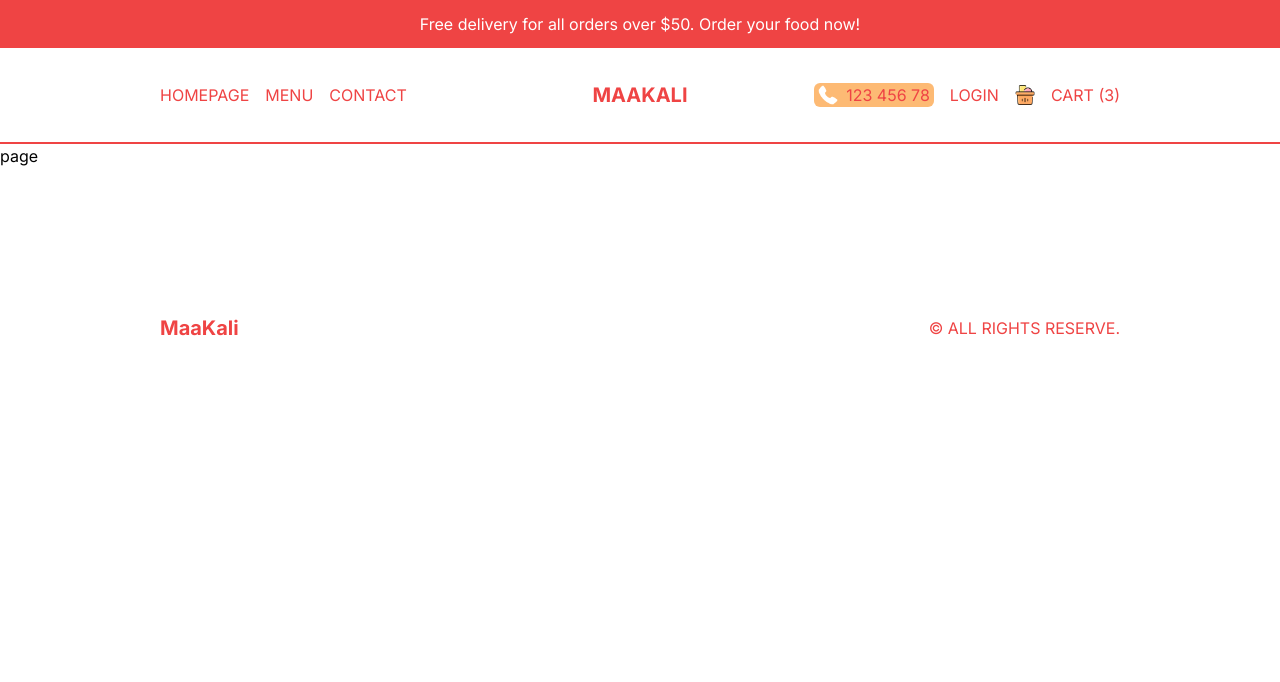
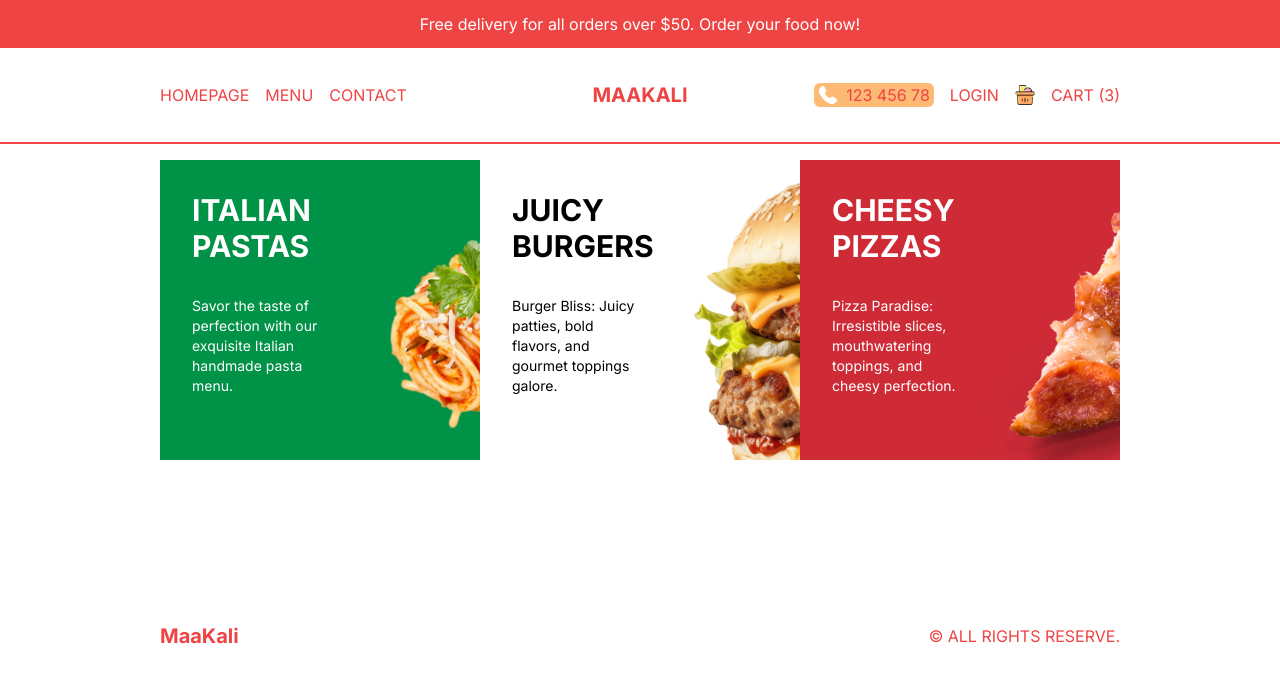
Before and after one commit to Svmpankaj/Restaurant-Food-Delivery-App, a Next.js app: page /menu in a window 1280 px wide. Shown: the top 682 px of the page. Built offline with nearby package versions, Linux system fonts and the light colour scheme.

Commit message:
adding menupage

```diff
--- a/src/app/menu/page.tsx
+++ b/src/app/menu/page.tsx
@@ -1,7 +1,28 @@
+import { menu } from "@/data";
+import Link from "next/link";
 import React from "react";
 
 const MenuPage = () => {
-  return <div>page</div>;
+  return (
+    <div className="p-4 lg:px-20 xl:px-40 h-[calc(100vh - 6 rem)] md:h-[calc(100vh - 9rem)] flex flex-col md:flex-row items-center">
+      {menu.map((category) => (
+        <Link
+          href={`/menu/${category.slug}`}
+          key={category.id}
+          className="w-full h-1/3 bg-cover p-8 md:h-1/2 "
+          style={{ backgroundImage: `url(${category.img})` }}
+        >
+          <div className={`text-${category.color} w-1/2`}>
+            <h1 className="uppercase font-bold text-3xl">{category.title}</h1>
+            <p className="text-sm my-8">{category.desc}</p>
+            <button className={`hidden 2xl:block bg-${category.color}`}>
+              Explore more
+            </button>
+          </div>
+        </Link>
+      ))}
+    </div>
+  );
 };
 
 export default MenuPage;
```
